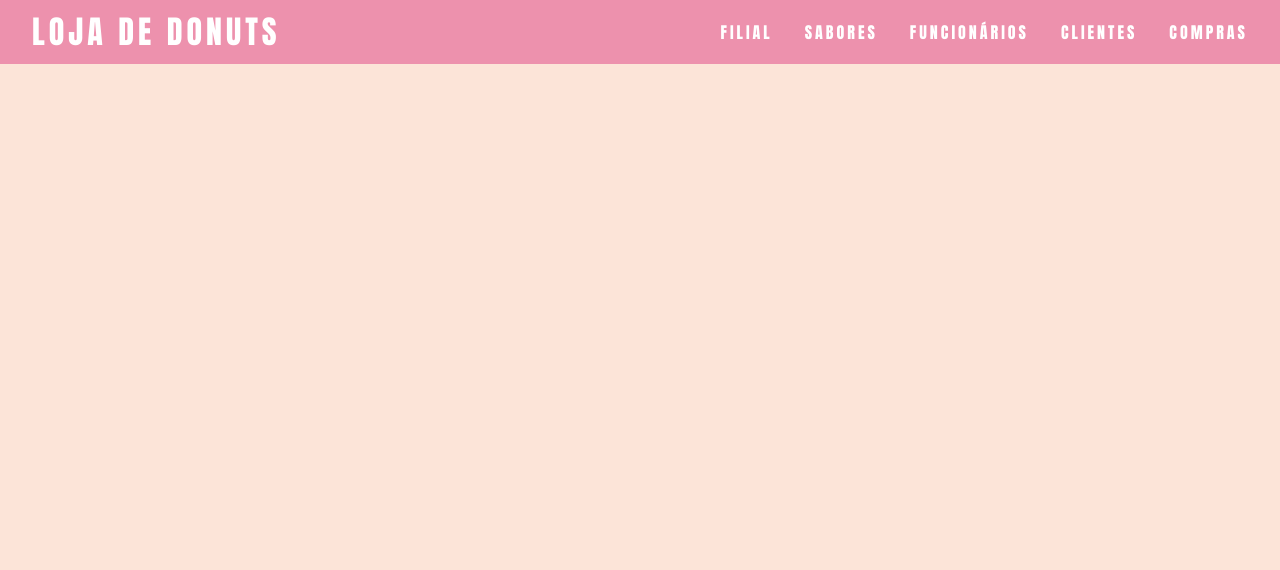
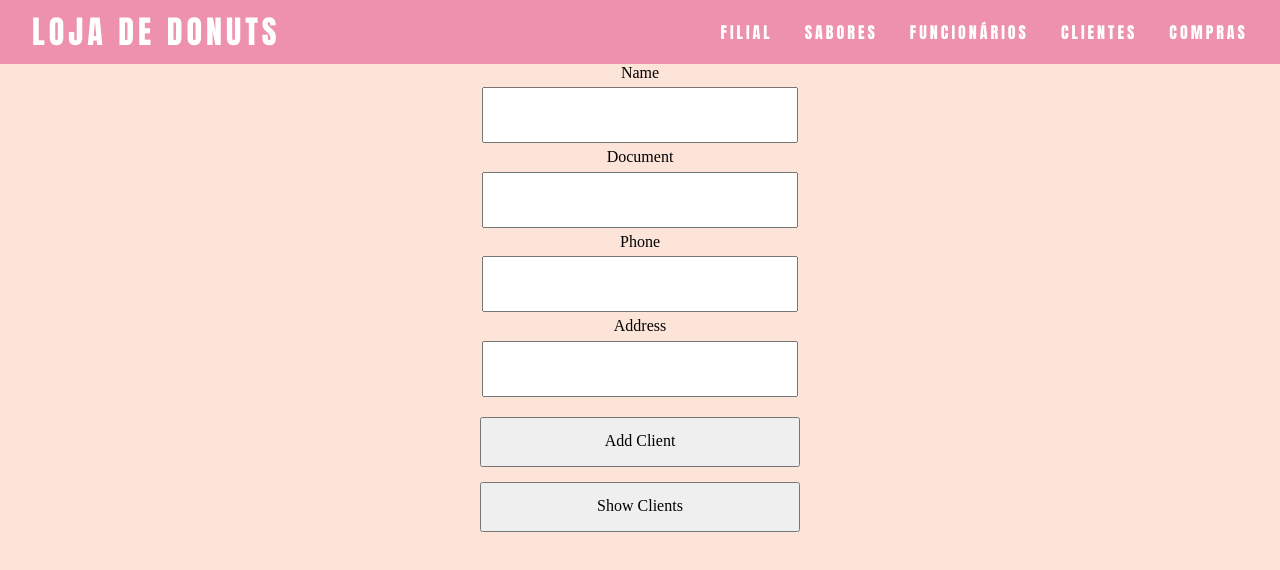
Before and after one commit to gsutavo-f/donut-factory, a React (Vite) app in the folder client/: page /cliente in a window 1280 px wide. Shown: the top 570 px of the page. Built offline with nearby package versions, Linux system fonts and the light colour scheme.

Commit message:
pagina de cliente

```diff
--- /dev/null
+++ b/client/src/pages/Clientes/Clientes.module.scss
@@ -0,0 +1,51 @@
+.App {
+  display: flex;
+  flex-direction: column;
+  justify-content: center;
+}
+
+.information {
+  display: flex;
+  flex-direction: column;
+  width: 100%;
+  align-items: center;
+}
+
+.information input {
+  width: 300px;
+  height: 50px;
+  font-size: 20px;
+  padding-left: 10px;
+  margin: 5px;
+}
+
+button {
+  width: 320px;
+  height: 50px;
+  margin-top: 15px;
+}
+
+button:hover {
+  cursor: pointer;
+}
+
+.clients {
+  display: flex;
+  flex-direction: column;
+  align-items: center;
+  width: 100%;
+}
+
+.client {
+  width: 700px;
+  height: auto;
+  border: 1px solid black;
+  font-family: 'Courier New', Courier, monospace;
+  margin: 10px;
+  display: flex;
+  padding: 10px;
+}
+
+.client h3 {
+  margin: 20px;
+}
--- /dev/null
+++ b/client/src/pages/Clientes/index.tsx
@@ -0,0 +1,82 @@
+import { useState } from 'react';
+import styles from './Clientes.module.scss';
+import Axios from 'axios';
+
+interface Cliente {
+  nome: string,
+  cpf: string,
+  telefone: string,
+  endereco: string
+}
+
+export default function Clientes() {
+  const [name, setName] = useState('');
+  const [cpf, setCpf] = useState('');
+  const [phone, setPhone] = useState('');
+  const [address, setAddress] = useState('');
+
+  const [clientList, setClientList] = useState<Cliente[]>([]);
+
+  const addClient = () => {
+    Axios.post('http://localhost:3001/cliente/create', {
+      name: name,
+      cpf: cpf,
+      phone: phone,
+      address: address
+    }).then(() => {
+      console.log('sucess');
+    });
+  };
+
+  const getClients = () => {
+    Axios.get('http://localhost:3001/cliente/list').then((response) => {
+      setClientList(response.data);
+    });
+  };
+
+  return (
+    <div className={styles.App}>
+      <div className={styles.information}>
+        <label>Name</label>
+        <input
+          type="text"
+          onChange={(event) => {
+            setName(event.target.value);
+          }} />
+        <label>Document</label>
+        <input
+          type="text"
+          onChange={(event) => {
+            setCpf(event.target.value);
+          }} />
+        <label>Phone</label>
+        <input
+          type="text"
+          onChange={(event) => {
+            setPhone(event.target.value);
+          }} />
+        <label>Address</label>
+        <input
+          type="text"
+          onChange={(event) => {
+            setAddress(event.target.value);
+          }} />
+        <button onClick={addClient}>Add Client</button>
+      </div>
+      <div className={styles.clients}>
+        <button onClick={getClients}>Show Clients</button>
+
+        {clientList.map((val, key) => {
+          return (
+            <div className={styles.client} key={key}>
+              <h3>Name: {val.nome}</h3>
+              <h3>Document: {val.cpf}</h3>
+              <h3>Phone: {val.telefone}</h3>
+              <h3>Address: {val.endereco}</h3>
+            </div>
+          );
+        })}
+      </div>
+    </div>
+  )
+}
--- a/client/src/routes.tsx
+++ b/client/src/routes.tsx
@@ -5,6 +5,7 @@ import Inicio from './pages/Inicio';
 import Filiais from './pages/Filiais';
 import Sabores from './pages/Sabores';
 import Funcionarios from './pages/Funcionarios';
+import Clientes from './pages/Clientes';
 
 export default function AppRouter() {
   return (
@@ -17,6 +18,7 @@ export default function AppRouter() {
             <Route path='filial' element={<Filiais />} />
             <Route path='sabor' element={<Sabores />} />
             <Route path='funcionario' element={<Funcionarios />} />
+            <Route path='cliente' element={<Clientes />} />
           </Route>
         </Routes>
       </Router>
```
Also changed, not shown: 1 other file (tests, documents, lock files or other folders).
